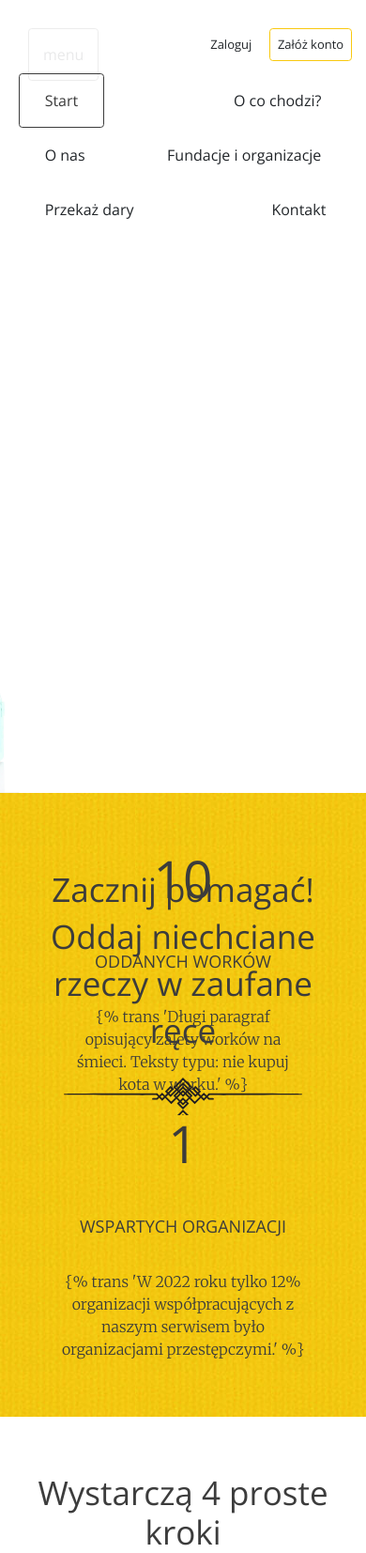
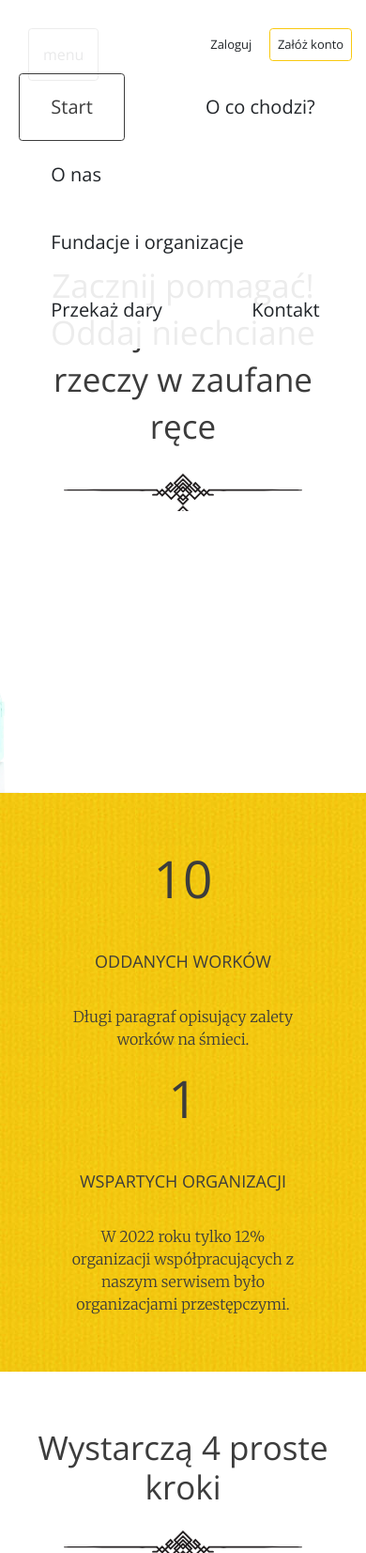
Before and after one commit to Marcin-Fraszczak/Charity, a Django app: page / in a window 390 px wide. Shown: the top 1653 px of the page at 94% size. Run offline with Django 3.2, Linux system fonts and the light colour scheme; tables that the repository leaves empty hold one stand-in row (values such as "Sample post"); parts of the project's set-up code (start-up, migrations or seed data) failed here and were passed over; some libraries are stand-ins or nearby versions.

Commit message:
responsiveness and error messages fixed

```diff
--- a/static/css/style.css
+++ b/static/css/style.css
@@ -1354,9 +1354,8 @@
 
 /* line 22, scss/modules/homepage-sections/_about-us.scss */
 .about-us--text-signature {
-    /*width: 200px;*/
-    width: 30vh;
-    margin-right: 50px;
+    resize: block;
+    margin: auto;
     -ms-flex-item-align: end;
     align-self: flex-end;
 }
@@ -1396,7 +1395,7 @@
 }
 
 /* line 13, scss/modules/homepage-sections/_help.scss */
-.help--buttons li {
+.help--buttons > div > div > li {
     margin: 0 10px;
 }
 
@@ -1885,6 +1884,9 @@
 /*My custom form error warnings*/
 .error-message {
     display: none;
+}
+.error-message span{
+    display: table;
     background-color: red;
 }
 /*my wider inout fields in login and register pages*/
@@ -1915,6 +1917,9 @@
     transform: translateY(-100%);
     transition: transform .3s cubic-bezier(.4, 0, .2, 1);
 }
+.navbar > li > a {
+    font-size: 2rem;
+}
 
 .nav-container:hover #navbar {
     transform: translateY(0);
--- a/templates/index.html
+++ b/templates/index.html
@@ -26,8 +26,7 @@
             <div class="stats--item">
                 <em class="total_bags">{{ total_bags }}</em>
                 <h3>{% trans 'Oddanych worków' %}</h3>
-                <p>{% trans 'Długi paragraf opisujący zalety worków na śmieci. Teksty typu: nie kupuj kota w worku.'
-                    %}</p>
+                <p>{% trans 'Długi paragraf opisujący zalety worków na śmieci.' %}</p>
             </div>
         </div>
 
@@ -35,8 +34,8 @@
             <div class="stats--item">
                 <em class="total_institutions">{{ total_institutions }}</em>
                 <h3>{% trans 'Wspartych organizacji' %}</h3>
-                <p>{% trans 'W 2022 roku tylko 12% organizacji współpracujących z naszym serwisem było organizacjami
-                    przestępczymi.' %}</p>
+                <p>{% trans 'W 2022 roku tylko 12% organizacji współpracujących' %}
+                    {% trans 'z naszym serwisem było organizacjami przestępczymi.' %}</p>
             </div>
         </div>
 
@@ -108,14 +107,19 @@
     <ul class="help--buttons">
         <div class="row">
             <div class="col-0 col-sm-4">
-                <li data-id="1"><a href="#" class="btn btn--without-border active">{% trans 'Fundacjom' %}</a></li>
-            </div>
-            <div class="col-0 col-sm-4">
-                <li data-id="2"><a href="#" class="btn btn--without-border">{% trans 'Organizacjom pozarządowym' %}</a>
+                <li data-id="1">
+                    <a href="#" class="btn btn--without-border active">{% trans 'Fundacjom' %}</a>
                 </li>
             </div>
             <div class="col-0 col-sm-4">
-                <li data-id="3"><a href="#" class="btn btn--without-border">{% trans 'Lokalnym zbiórkom' %}</a></li>
+                <li data-id="2">
+                    <a href="#" class="btn btn--without-border">{% trans 'Organizacjom pozarządowym' %}</a>
+                </li>
+            </div>
+            <div class="col-0 col-sm-4">
+                <li data-id="3">
+                    <a href="#" class="btn btn--without-border">{% trans 'Lokalnym' %}<br>{% trans 'zbiórkom' %}</a>
+                </li>
             </div>
         </div>
     </ul>
--- a/templates/partials/_menu2.html
+++ b/templates/partials/_menu2.html
@@ -41,4 +41,4 @@
     </nav>
 
 </div>
- <div class="slogan container container--90"></div>
+ <div class="p-5"></div>
```
Also changed, not shown: static/js/app.js (+10 -24 lines), templates/form.html (+24 -17 lines).
